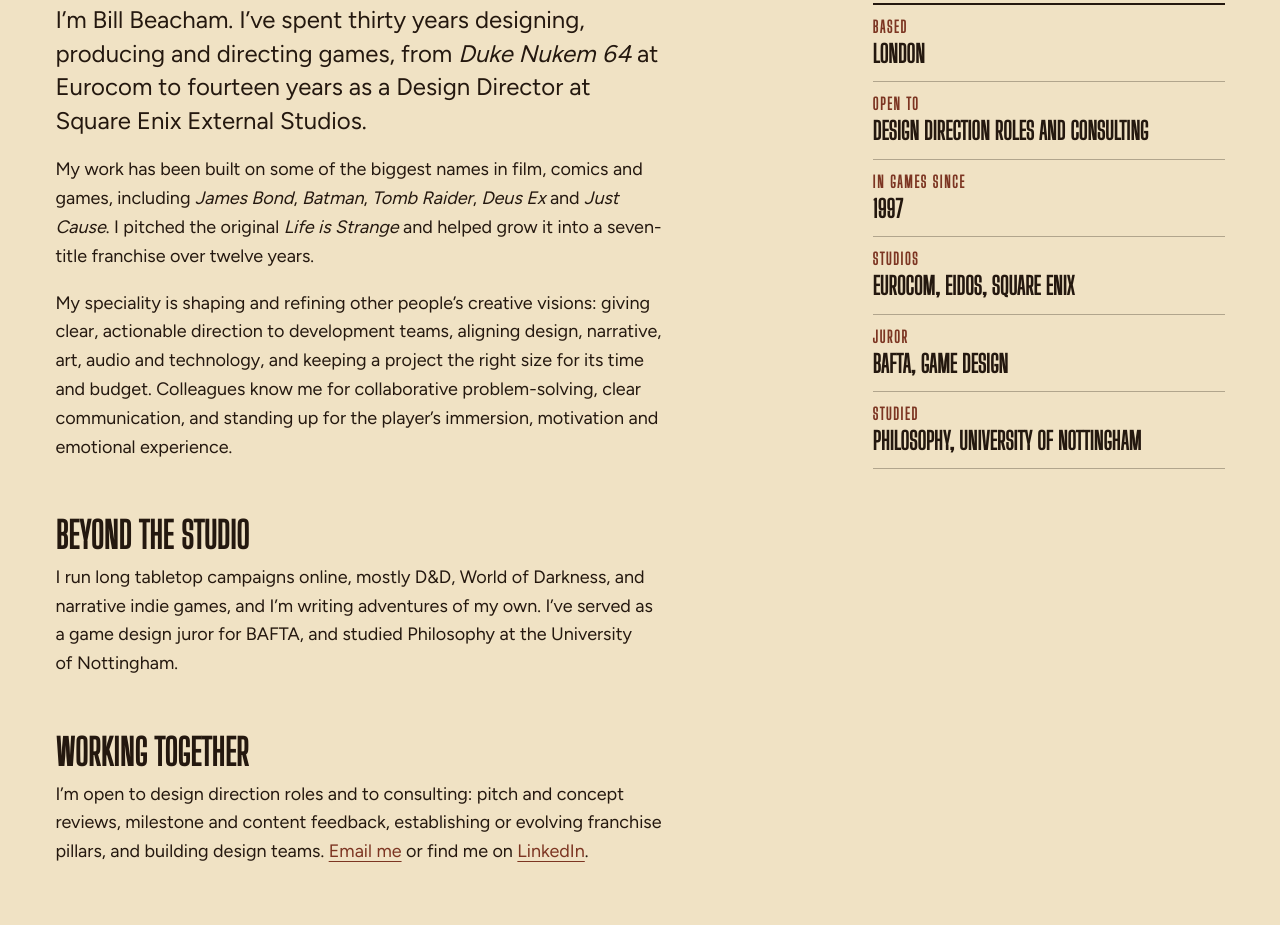
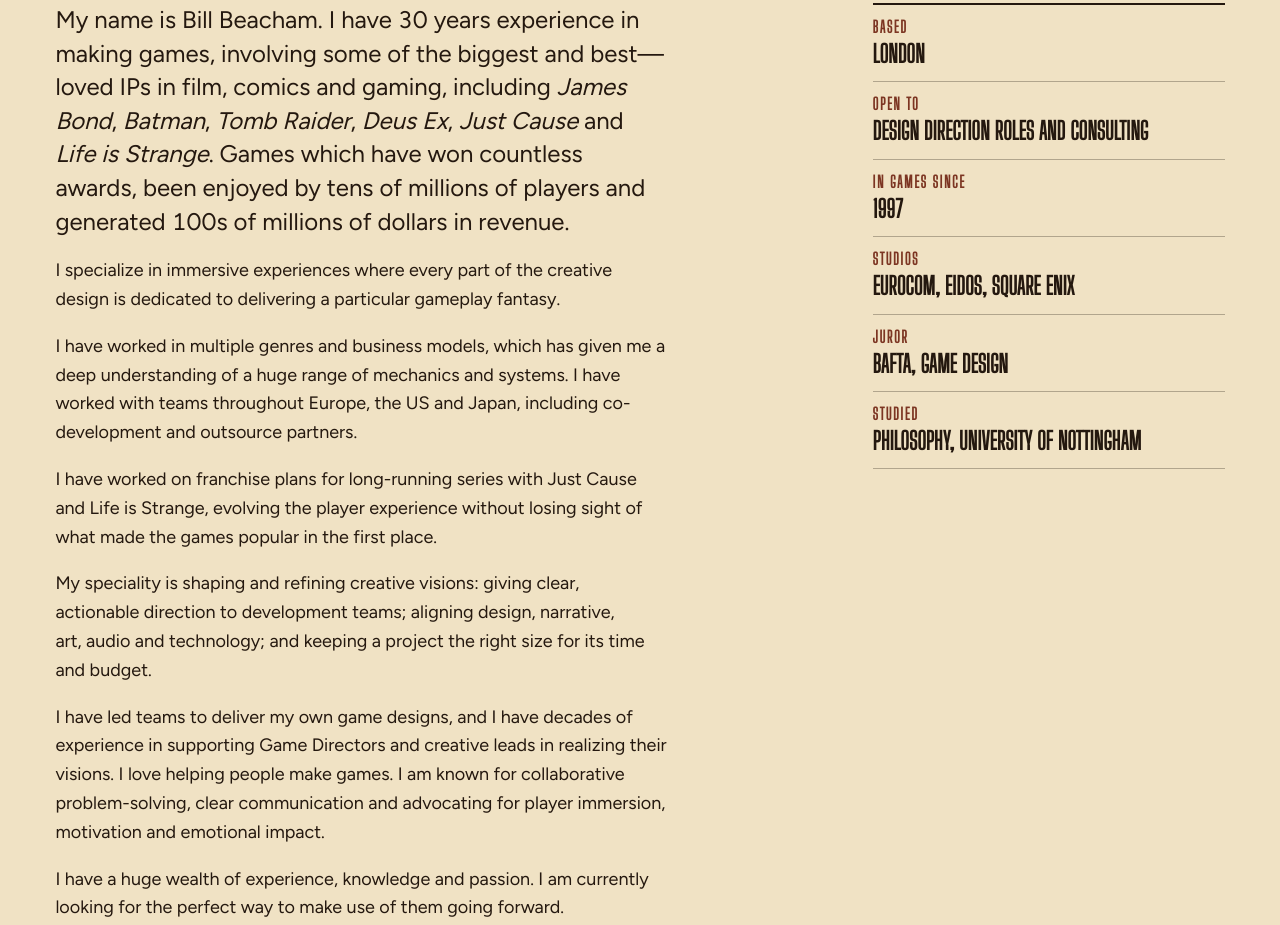
Before and after one commit to JeniT/moonbeach.uk, an Astro site: page /about in a window 1280 px wide. Shown: the part 755-1680 px from the top of the page. Built offline with nearby package versions, Linux system fonts and the light colour scheme; Astro itself is replaced by a stand-in of ours.

Commit message:
maybe final pass

```diff
--- a/src/components/JournalBand.astro
+++ b/src/components/JournalBand.astro
@@ -20,7 +20,7 @@ const {
   full = 3,
   crafts = true,
   heading = 'Journal',
-  intro = 'Things worth a look: games, news, and new finds for the shelf.',
+  intro = 'Things worth a look: games, news, new finds for the gaming shelf, and random thoughts.',
   more,
   batch = 8,
   id = 'journal',
--- a/src/pages/about.astro
+++ b/src/pages/about.astro
@@ -13,30 +13,42 @@ import { tagline } from '../lib/site';
   <section class="about">
     <div class="prose">
       <p class="lead">
-        I’m Bill Beacham. I’ve spent thirty years designing, producing and directing games, from
-        <i>Duke Nukem 64</i> at Eurocom to fourteen years as a Design Director at Square Enix External Studios.
+        My name is Bill Beacham. I have 30 years experience in making games, involving some of the biggest and best—loved IPs in film, comics and gaming, including <i>James Bond</i>, <i>Batman</i>, <i>Tomb Raider</i>, <i>Deus Ex</i>, <i>Just Cause</i>
+        and <i>Life is Strange</i>. Games which have won countless awards, been enjoyed by tens of millions of players and generated 100s of millions of
+        dollars in revenue.
       </p>
       <p>
-        My work has been built on some of the biggest names in film, comics and games, including
-        <i>James Bond</i>, <i>Batman</i>, <i>Tomb Raider</i>, <i>Deus Ex</i> and <i>Just Cause</i>.
-        I pitched the original <i>Life is Strange</i> and helped grow it into a seven-title franchise over twelve years.
+        I specialize in immersive experiences where every part of the creative design is dedicated to delivering a particular gameplay fantasy.
       </p>
       <p>
-        My speciality is shaping and refining other people’s creative visions: giving clear, actionable
-        direction to development teams, aligning design, narrative, art, audio and technology, and keeping
-        a project the right size for its time and budget. Colleagues know me for collaborative problem-solving,
-        clear communication, and standing up for the player’s immersion, motivation and emotional experience.
+        I have worked in multiple genres and business models, which has given me a deep understanding of a huge range of mechanics and systems.
+        I have worked with teams throughout Europe, the US and Japan, including co-development and outsource partners.
+      </p>
+      <p>
+        I have worked on franchise plans for long-running series with Just Cause and Life is Strange,
+        evolving the player experience without losing sight of what made the games popular in the first place.
+      </p>
+      <p>
+        My speciality is shaping and refining creative visions: giving clear, actionable direction to development teams;
+        aligning design, narrative, art, audio and technology; and keeping a project the right size for its time and budget.
+      </p>
+      <p>
+        I have led teams to deliver my own game designs, and I have decades of experience in supporting Game Directors and creative leads in realizing their visions. I love helping people make games.
+        I am known for collaborative problem-solving, clear communication and advocating for player immersion, motivation and emotional impact.
+      </p>
+      <p>
+        I have a huge wealth of experience, knowledge and passion. I am currently looking for the perfect way to make use of them going forward.
       </p>
       <h2>Beyond the studio</h2>
       <p>
-        I run long tabletop campaigns online, mostly D&amp;D, World of Darkness, and narrative
-        indie games, and I’m writing adventures of my own. I’ve served as a game design juror for BAFTA,
-        and studied Philosophy at the University of Nottingham.
-      </p>
+        I run long tabletop campaigns online and in person, mostly recently Dungeons &amp; Dragons 5e, World of Darkness, and various indie Powered by the Apocalypse
+         games. I’m writing my won adventures for publication, and about to start professional GMing in my spare time.
+        I’ve served as a game design juror for BAFTA, and studied Philosophy at the University of Nottingham.
+             </p>
       <h2>Working together</h2>
       <p>
         I’m open to design direction roles and to consulting: pitch and concept reviews, milestone
-        and content feedback, establishing or evolving franchise pillars, and building design teams.
+        and content feedback, establishing or evolving franchise pillars, and building & managing design teams.
         <a href="mailto:bill.beacham@gmail.com">Email me</a> or find me on
         <a href="https://www.linkedin.com/in/bill-beacham">LinkedIn</a>.
       </p>
```
Also changed, not shown: src/content/posts/farewell-to-bioware.md (+4 -2 lines), src/data/career.json (+9 -10 lines).
